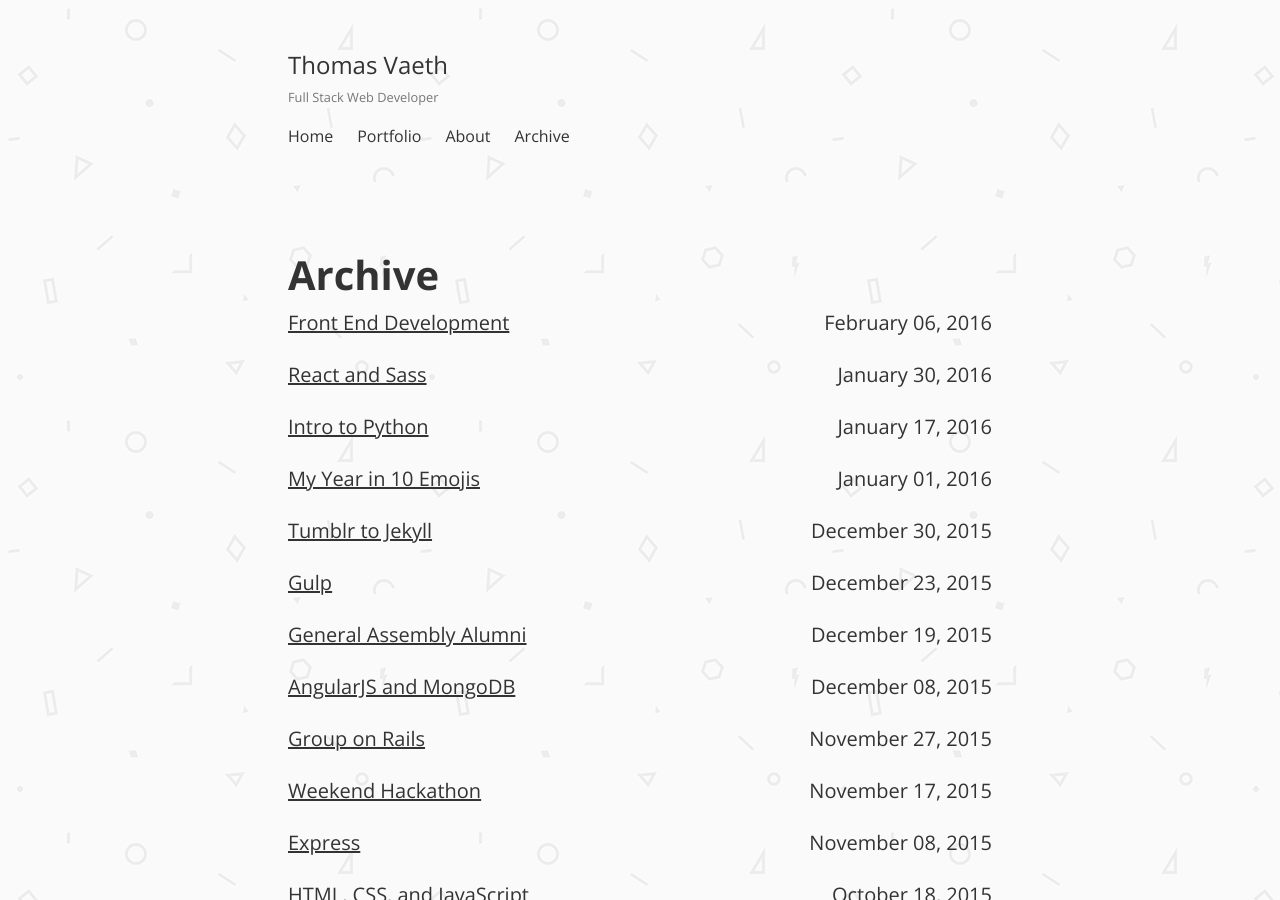
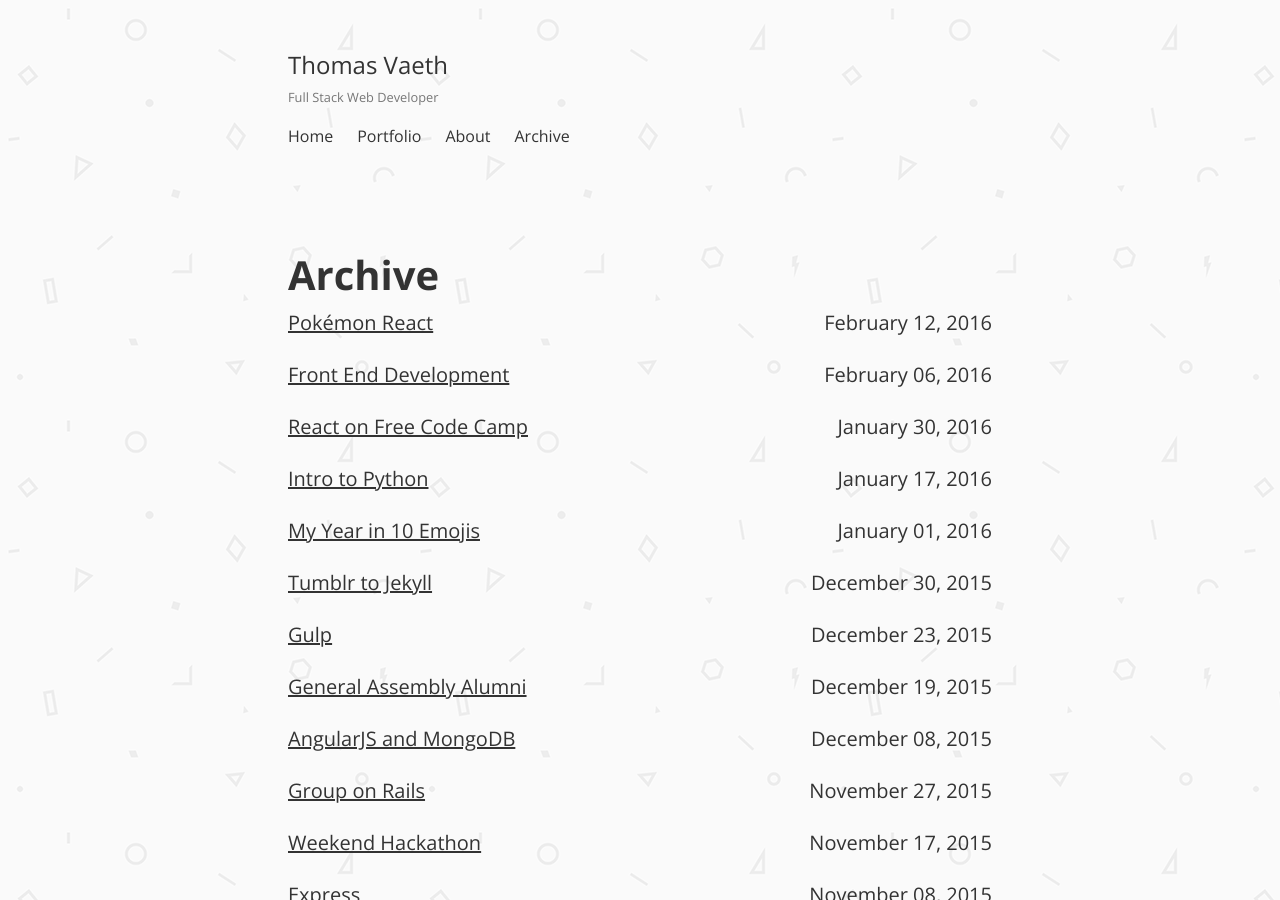
Before and after one commit to thomasvaeth/thomasvaeth.github.io, a Jekyll site: the page built from archive.md, in a window 1280 px wide and 900 px high. Built offline with Jekyll 4.4.1, drawn with Linux system fonts in a browser that asks for light colours; nearby versions of some CDN libraries; some of the changed lines change nothing that is shown.

Commit message:
Added and edited blog post.

```diff
--- a/_posts/2016-01-30-react-and-sass.markdown
+++ b/_posts/2016-01-30-react-on-free-code-camp.markdown
@@ -1,6 +1,6 @@
 ---
 layout: post
-title: "React and Sass"
+title: "React on Free Code Camp"
 date: 2016-01-30
 ---
 I studied Python for a few more days after my last blog post and then jumped into learning more React. General Assembly only covered React for two days, so there was a lot more to do. Free Code Camp posted a few projects the other month, so I thought that would be a great place to continue to learn. The only project requirements were to use React and Sass. I did not spend a lot of time styling each project since I was mostly doing these to understand React and its one-way data flow, so I only used Sass for nesting.
--- /dev/null
+++ b/_posts/2016-02-12-pokemon-react.markdown
@@ -0,0 +1,24 @@
+---
+layout: post
+title: "Pokémon React"
+date: 2016-02-12
+related: ["Gulp", "React on Free Code Camp"]
+---
+The past week has been all about React in ES2015 and Pokémon. I had so many problems, but I learned so much. I have been wanting to build something with the Pokémon API for a while and finally got the chance to do so. Unfortunately the sprites are not on V2 of the API yet, so the homepage is doing two calls to V1 and the Pokédex is doing one call to V2.
+
+<img src="/assets/images/pokemon-1.png">
+
+<img src="/assets/images/pokemon-2.png">
+
+I was using five CDNs for everything I needed for React to work and the page was taking forever to load. I wanted to get rid of as many as I could. It took me a few hours to figure out, but I finally got what I needed. I installed the following packages to speed everything up: `babel-preset-es2015`, `babel-preset-react`, `babelify`, `browserify`, `gulp`, `gulp-rename`, `gulp-uglify`, `jquery`, `react`, `react-dom`, `react-router`, and `vinyl-source-stream`.
+
+<script src="https://gist.github.com/thomasvaeth/6186a9a6c22b14fb9c43.js"></script>
+<script src="https://gist.github.com/thomasvaeth/e7cf3ce2588960c5a709.js"></script>
+
+I installed `browserify` because I was requiring dependencies on the client side. So right there I was able to get rid of four CDNs (React, React-DOM, React-Router, and jQuery). Now I needed to get rid of the Babel CDN. That is where `babelify` came in, but I still needed `babel-preset-es2015` and `babel-preset-react`. At first I did not have `babel-preset-react` installed, so it kept errroring at the JSX syntax. The Babel presets seems to be something that was added for Babel 6, so it took a while to get that last part. The last part was to minify the script because the file sizes were a huge difference (1.1MB vs 371KB). I still had the script in the head, so I was getting another error because the `#container` could not be found. All I had to do was move the script to the end of the body.
+
+I got a little practice with Jade, but there was not much in the HTML file. And as far as styling goes I ditched Bootstrap and Foundation for once. Everything was built using a flexbox. I went through a <a href="http://flexboxfroggy.com/" target="_blank">short tutorial</a> and jumped right into it. It is pretty easy, but it took a little work to get `align-self` to do what I wanted it to do. I also used Sass, but only variables for the colors and nesting for the components. I had Jade and Sass in Gulp, so everything was built quickly whenever a change was made.
+
+At the end of the project I threw everything on Express because of the React-Router. I used `browserHistory` for production, so I needed to configure my server. The <a href="https://github.com/reactjs/react-router/blob/latest/docs/guides/Histories.md" target="_blank">documentation</a> gives the reasoning behind it.
+
+Webpack and Redux next?
```
Also changed, not shown: assets/images/pokemon-1.png, assets/images/pokemon-2.png (added).
